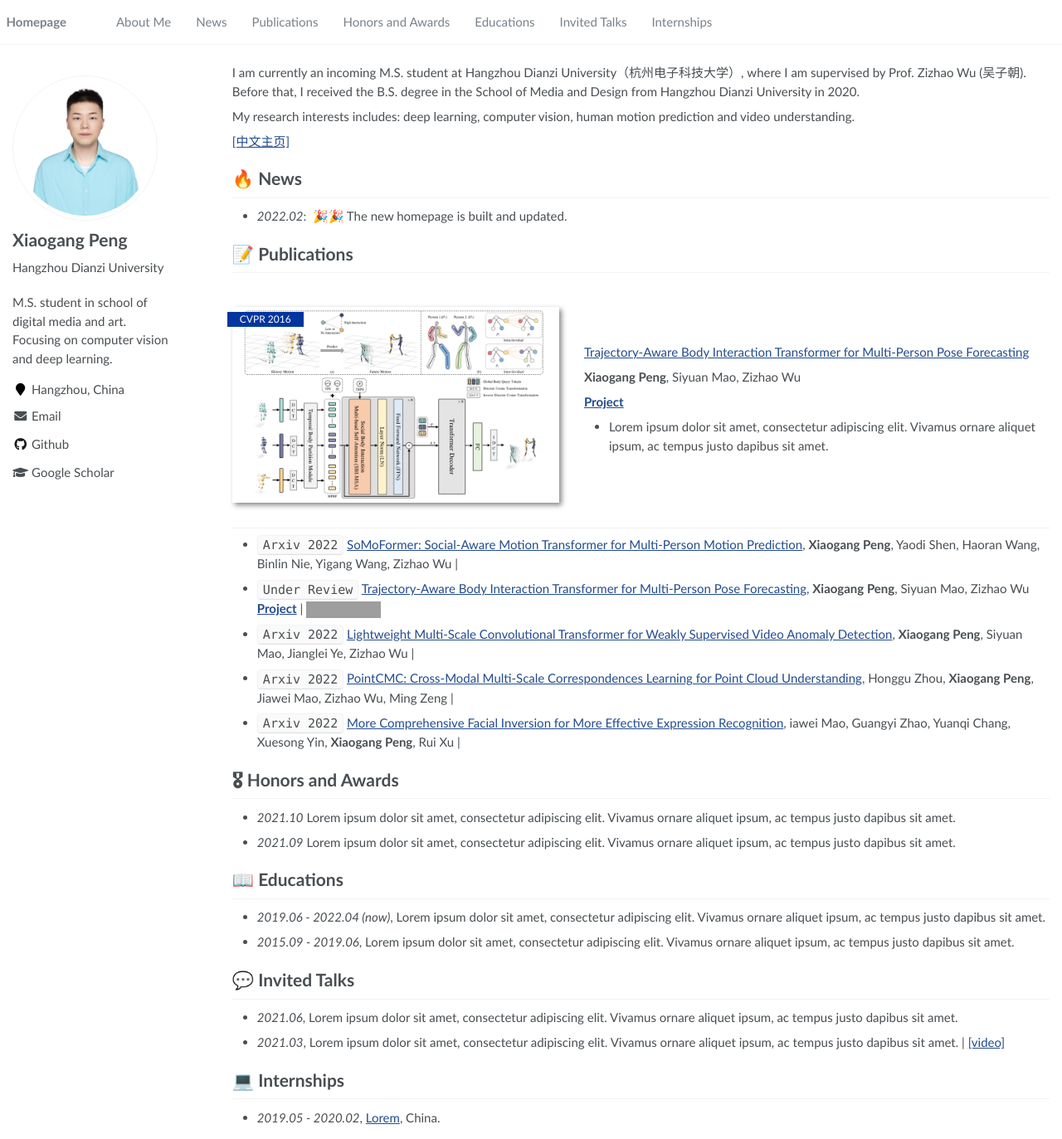
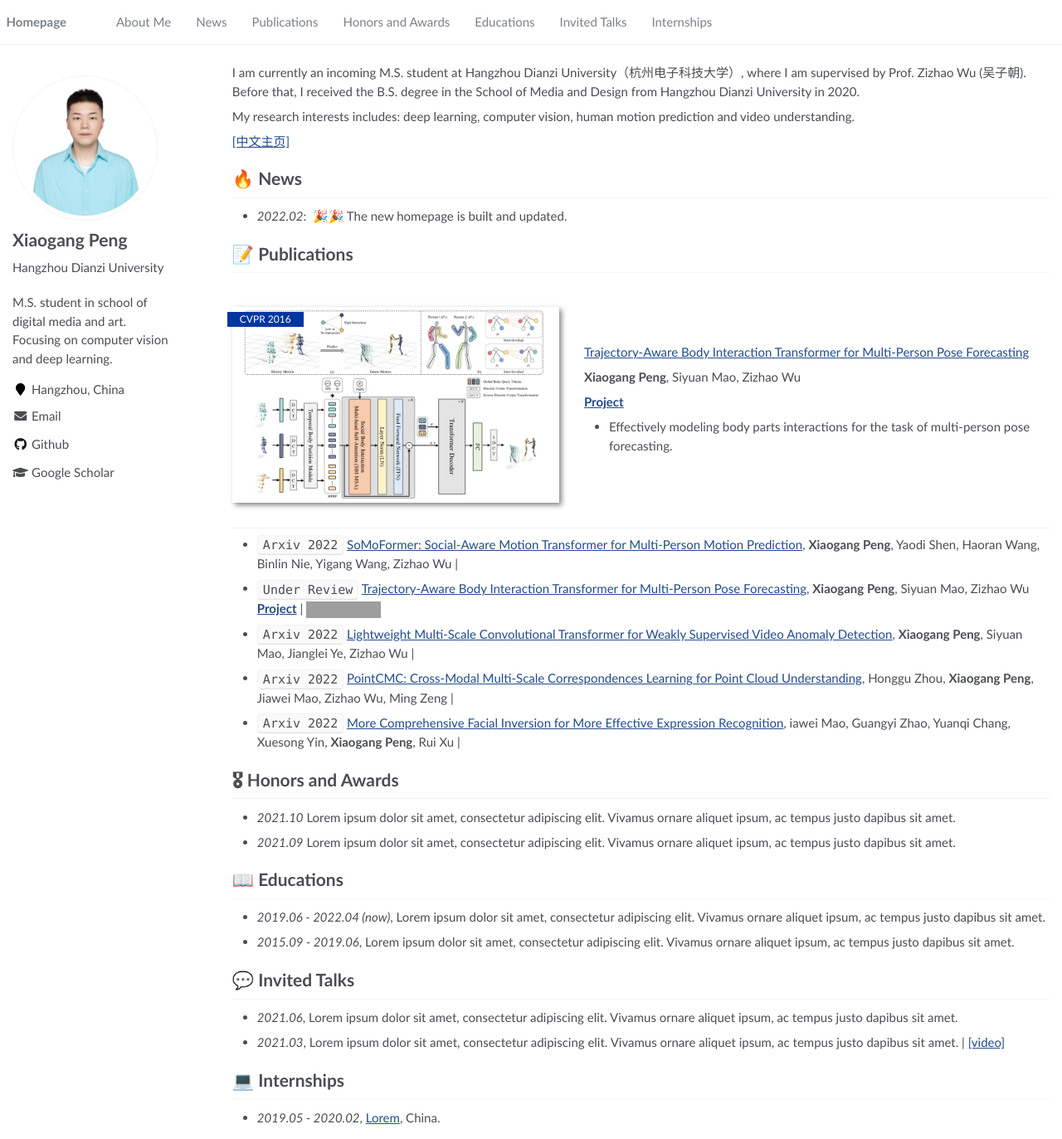
Before and after one commit to xiaogangpeng/xiaogangpeng.github.io, a Jekyll site: the page built from _pages/about.md, in a window 1280 px wide and 1373 px high. Shown: the whole window at 83% size. Built offline with Jekyll 4.4.1, drawn with Linux system fonts in a browser that asks for light colours; grey boxes are pictures that could not be loaded.

Commit message:
Update about.md

```diff
--- a/_pages/about.md
+++ b/_pages/about.md
@@ -36,7 +36,7 @@ My research interests includes: deep learning, computer vision, human motion pre
 **Xiaogang Peng**, Siyuan Mao, Zizhao Wu
 
 [**Project**](https://scholar.google.com/citations?view_op=view_citation&hl=zh-CN&user=DhtAFkwAAAAJ&citation_for_view=DhtAFkwAAAAJ:ALROH1vI_8AC) <strong><span class='show_paper_citations' data='DhtAFkwAAAAJ:ALROH1vI_8AC'></span></strong>
-- Lorem ipsum dolor sit amet, consectetur adipiscing elit. Vivamus ornare aliquet ipsum, ac tempus justo dapibus sit amet.
+- Effectively modeling body parts interactions for the task of multi-person pose forecasting.
 </div>
 </div>
 
```
